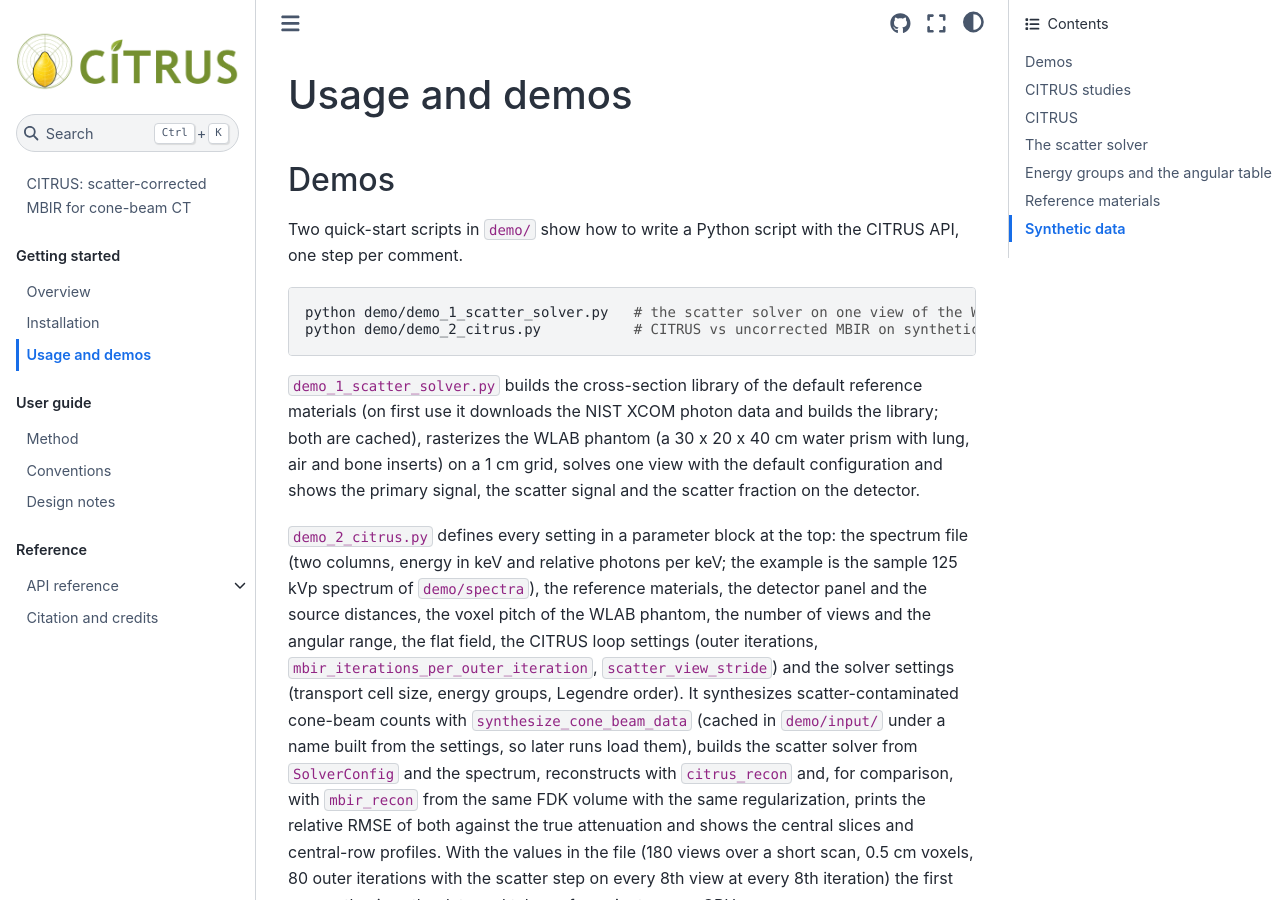
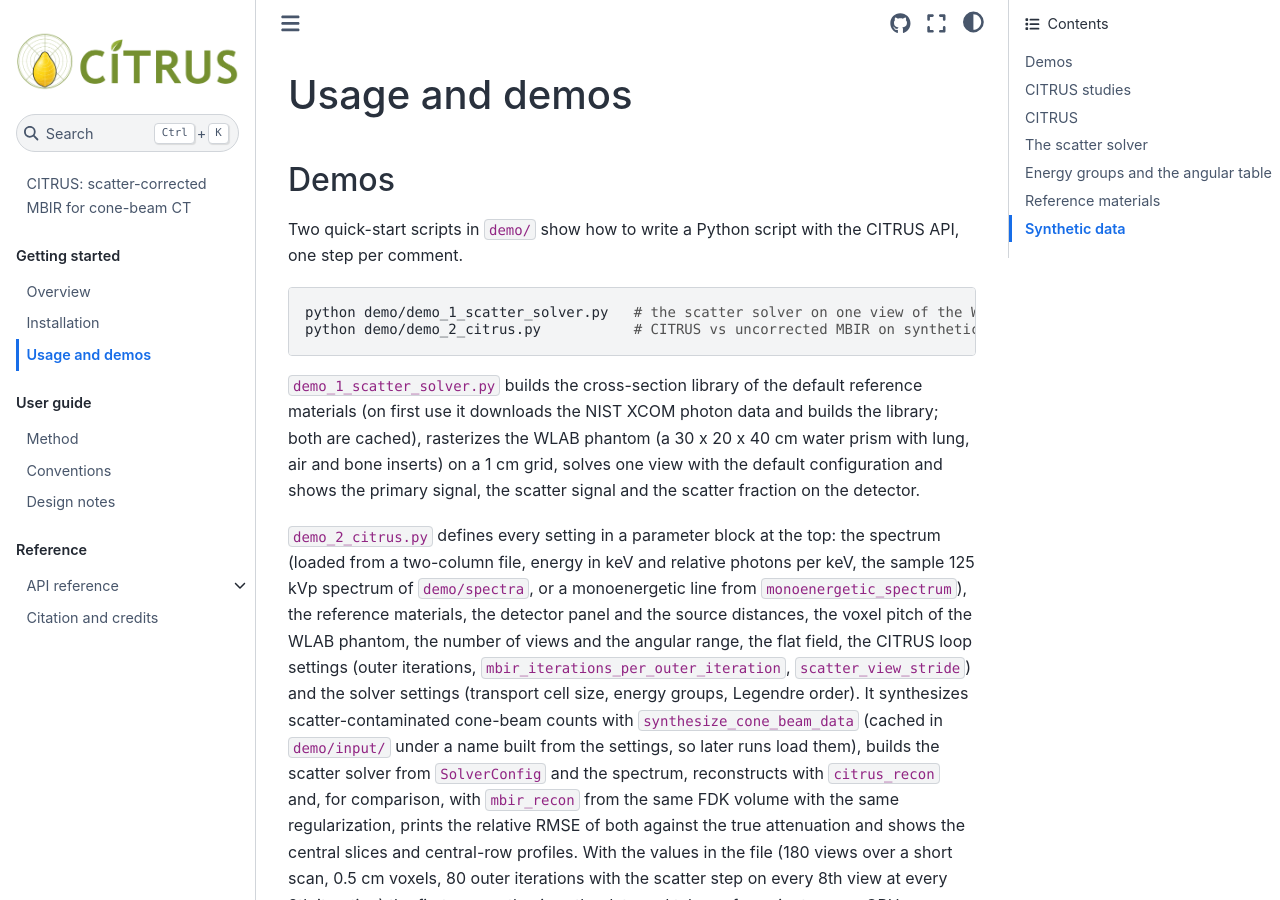
Before and after one commit to cabouman/citrus, a Sphinx documentation site: the page built from docs/source/usage.rst, in a window 1280 px wide and 900 px high. Built offline with Sphinx 7.4.7 and the Sphinx Book theme 1.1.4, drawn with Linux system fonts in a browser that asks for light colours.

Commit message:
demo 2: the spectrum is one parameter with a short name, so a monoenergetic run is a one-line change
Co-Authored-By: Claude Fable 5.1 <noreply@anthropic.com>

```diff
--- a/docs/source/usage.rst
+++ b/docs/source/usage.rst
@@ -16,9 +16,9 @@ downloads the NIST XCOM photon data and builds the library; both are cached), ra
 40 cm water prism with lung, air and bone inserts) on a 1 cm grid, solves one view with the default configuration and
 shows the primary signal, the scatter signal and the scatter fraction on the detector.
 
-``demo_2_citrus.py`` defines every setting in a parameter block at the top: the spectrum file (two columns, energy in
-keV and relative photons per keV; the example is the sample 125 kVp spectrum of ``demo/spectra``), the reference
-materials, the
+``demo_2_citrus.py`` defines every setting in a parameter block at the top: the spectrum (loaded from a two-column
+file, energy in keV and relative photons per keV, the sample 125 kVp spectrum of ``demo/spectra``, or a monoenergetic
+line from ``monoenergetic_spectrum``), the reference materials, the
 detector panel and the source distances, the voxel pitch of the WLAB phantom, the number of views and the angular
 range, the flat field, the CITRUS loop settings (outer iterations, ``mbir_iterations_per_outer_iteration``,
 ``scatter_view_stride``) and the
```
Also changed, not shown: 1 other file.
